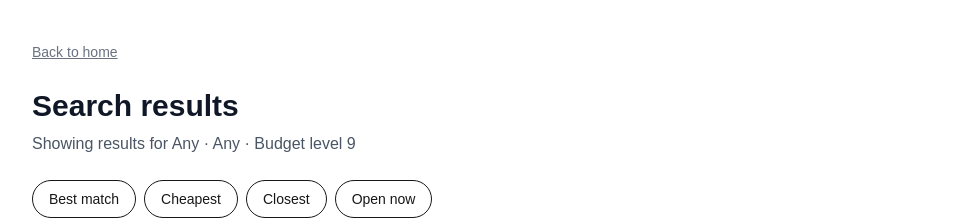
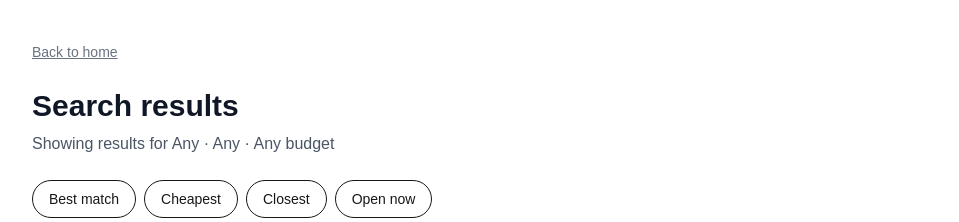
Before and after one commit to kieranji/dublinscanner, a Next.js app: page /search in a window 1280 px wide. Shown: the top 222 px of the page, without its empty margins (160-1119 px from the left). Built offline with nearby package versions, Linux system fonts and the light colour scheme.

Commit message:
Improve search filter labels

```diff
--- a/app/search/page.tsx
+++ b/app/search/page.tsx
@@ -1,5 +1,6 @@
 import PlaceCard from "@/components/PlaceCard";
-import { places } from "@/lib/data";
+import {places} from "@/lib/data";
+import { getBudgetLabel } from "@/lib/filters";
 
 type SearchPageProps = {
   searchParams: Promise<{
@@ -43,8 +44,8 @@ export default async function SearchPage({ searchParams }: SearchPageProps) {
         </h1>
 
         <p className="mt-2 text-gray-600">
-          Showing results for {selectedArea} · {selectedCategory} · Budget level{" "}
-          {selectedBudget}
+          Showing results for {selectedArea} · {selectedCategory} ·{" "}
+          {getBudgetLabel(selectedBudget)}
         </p>
 
         <div className="mt-6 flex flex-wrap gap-2">
--- /dev/null
+++ b/lib/filters.ts
@@ -0,0 +1,6 @@
+export function getBudgetLabel(budget: number) {
+  if (budget === 0) return "Free";
+  if (budget === 1) return "Under €10";
+  if (budget === 2) return "Under €20";
+  return "Any budget";
+}
```
